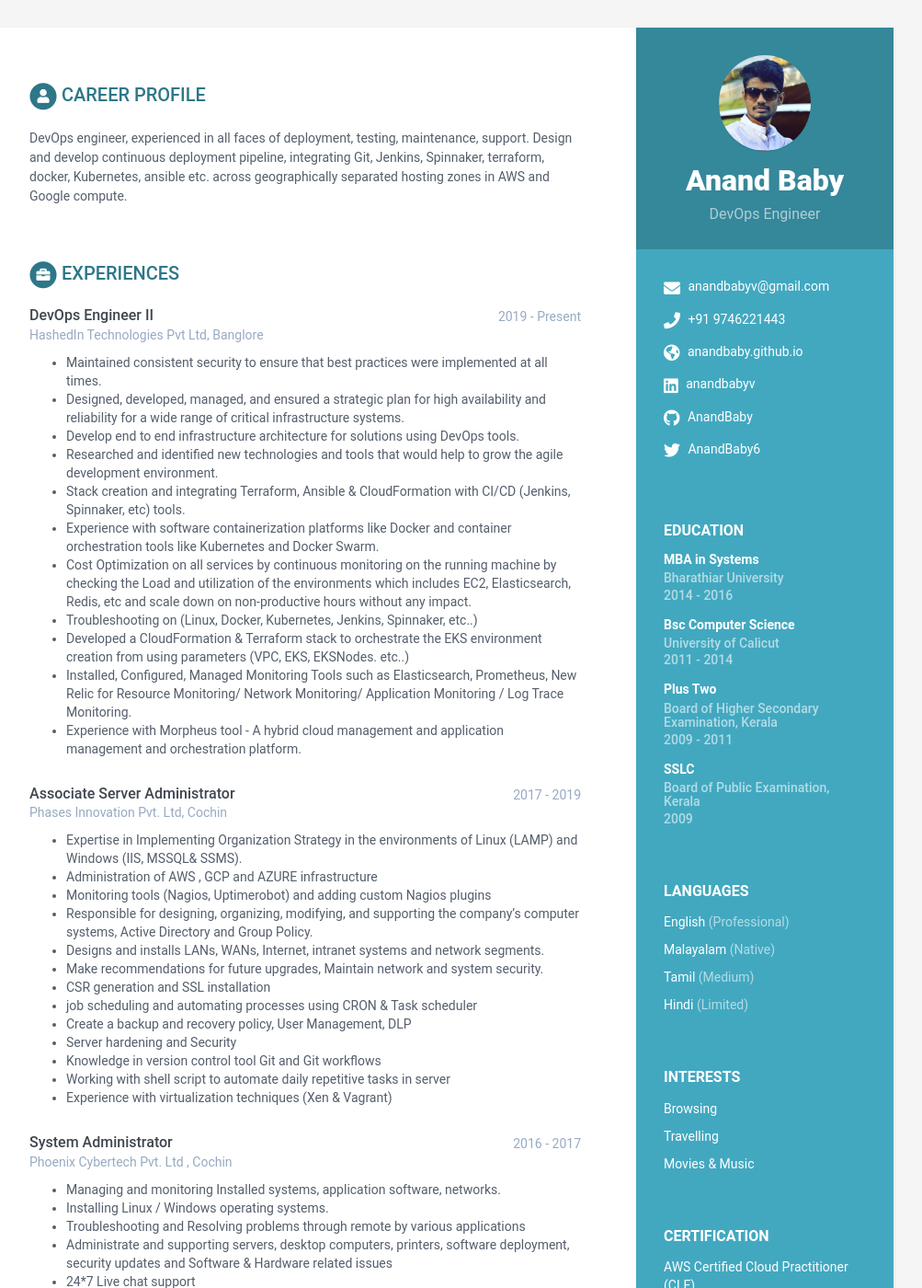
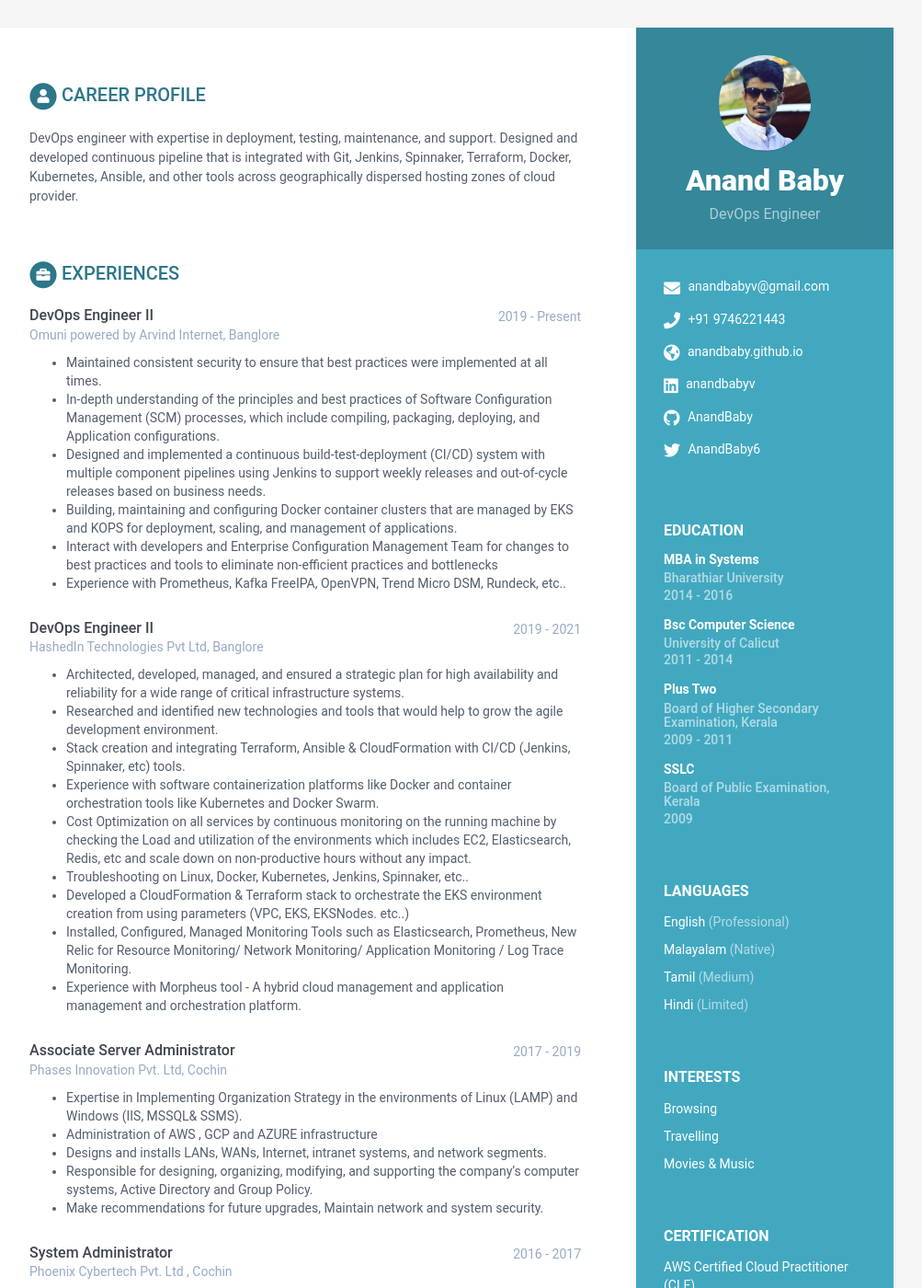
Before and after one commit to AnandBaby/anandbaby.github.io, a Jekyll site: the page built from index.html, in a window 1280 px wide and 1400 px high. Shown: the whole window at 92% size, without its empty margins (168-1171 px from the left). Built offline with Jekyll 4.4.1, drawn with Linux system fonts in a browser that asks for light colours; some of the changed text lies outside the part shown.

Commit message:
New additions

```diff
--- a/_data/data.yml
+++ b/_data/data.yml
@@ -47,10 +47,7 @@ sidebar:
 career-profile:
     title: Career Profile
     summary: |
-      DevOps engineer, experienced in all faces of deployment, testing,
-      maintenance, support. Design and develop continuous deployment pipeline,
-      integrating Git, Jenkins, Spinnaker, terraform, docker, Kubernetes, ansible etc. across geographically separated
-      hosting zones in AWS and Google compute.
+      DevOps engineer with expertise in deployment, testing, maintenance, and support. Designed and developed continuous pipeline  that  is integrated with Git, Jenkins, Spinnaker, Terraform, Docker, Kubernetes, Ansible, and other tools across geographically dispersed hosting zones of cloud provider.
 
 education:
     - degree: MBA in Systems
@@ -72,17 +69,26 @@ education:
 experiences:
     - role: DevOps Engineer II
       time: 2019 - Present
+      company: Omuni powered by Arvind Internet, Banglore
+      details: |
+
+          - Maintained consistent security to ensure that best practices were implemented at all times.
+          - In-depth understanding of the principles and best practices of Software Configuration Management (SCM) processes, which include compiling, packaging, deploying, and Application configurations.
+          - Designed and implemented a continuous build-test-deployment (CI/CD) system with multiple component pipelines using Jenkins to support weekly releases and out-of-cycle releases based on business needs.
+          - Building, maintaining and configuring Docker container clusters that are managed by EKS and KOPS for deployment, scaling, and management of applications.
+          - Interact with developers and Enterprise Configuration Management Team for changes to best practices and tools to eliminate non-efficient practices and bottlenecks
+          - Experience with Prometheus, Kafka FreeIPA, OpenVPN, Trend Micro DSM, Rundeck, etc..
+    - role: DevOps Engineer II
+      time: 2019 - 2021
       company: HashedIn Technologies Pvt Ltd, Banglore
       details: |
 
-          - Maintained consistent security to ensure that best practices were implemented at all times.
-          - Designed, developed, managed, and ensured a strategic plan for high availability  and reliability for a wide range of critical infrastructure systems.
-          - Develop end to end infrastructure architecture for solutions using DevOps tools.
+          - Architected, developed, managed, and ensured a strategic plan for high availability and reliability for a wide range of critical infrastructure systems.
           - Researched and identified new technologies and tools that would help to grow the agile development environment.
           - Stack creation and integrating Terraform, Ansible & CloudFormation with CI/CD (Jenkins, Spinnaker, etc) tools.
           - Experience with software containerization platforms like Docker and container orchestration tools like Kubernetes and Docker Swarm.
           - Cost Optimization on all services by continuous monitoring on the running machine by checking the Load and utilization of the environments which includes EC2, Elasticsearch, Redis, etc and scale down on non-productive hours without any impact.
-          - Troubleshooting on (Linux, Docker, Kubernetes, Jenkins, Spinnaker, etc..)
+          - Troubleshooting on Linux, Docker, Kubernetes, Jenkins, Spinnaker, etc..
           - Developed a CloudFormation & Terraform stack to orchestrate the EKS environment creation from using parameters (VPC, EKS, EKSNodes. etc..)
           - Installed, Configured, Managed Monitoring Tools such as Elasticsearch, Prometheus, New Relic for Resource Monitoring/ Network Monitoring/ Application Monitoring / Log Trace Monitoring.
           - Experience with Morpheus tool - A hybrid cloud management and application management and orchestration platform.
@@ -93,31 +99,17 @@ experiences:
       details: |
           - Expertise in Implementing Organization Strategy in the environments of Linux (LAMP) and Windows (IIS, MSSQL& SSMS).
           - Administration of AWS , GCP and AZURE infrastructure
-          - Monitoring tools (Nagios, Uptimerobot) and adding custom Nagios plugins
+          - Designs and installs LANs, WANs, Internet, intranet systems, and network segments.
           - Responsible for designing, organizing, modifying, and supporting the company's computer systems, Active Directory and Group Policy.
-          - Designs and installs LANs, WANs, Internet, intranet systems and network segments.
           - Make recommendations for future upgrades, Maintain network and system security.
-          - CSR generation and SSL installation
-          - job scheduling and automating processes using CRON & Task scheduler
-          - Create a backup and recovery policy, User Management, DLP
-          - Server hardening and Security
-          - Knowledge in version control tool Git and Git workflows
-          - Working with shell script to automate daily repetitive tasks in server
-          - Experience with virtualization techniques (Xen & Vagrant)
 
     - role: System Administrator
       time: 2016 - 2017
       company: Phoenix Cybertech Pvt. Ltd , Cochin
       details: |
           - Managing and monitoring Installed systems, application software, networks.
-          - Installing Linux / Windows operating systems.
-          - Troubleshooting and Resolving problems through remote by various applications
-          - Administrate and supporting servers, desktop computers, printers, software deployment, security updates and Software & Hardware related issues
-          - 24*7 Live chat support
           - Troubleshooting Windows Servers, Linux servers, Network related issues(LAN, WAN, Switches)
-          - Managing firewall and Basic knowledge in Cyberoam, Fortigate.
-          - Create a backup and recovery policy, User Management, DLP.
-          - Administrating access control and its Databases.
+          - Administration of Linux & Windows servers, as well as ﬁrewalls and other security devices.
 
 projects:
     title: Projects
```
